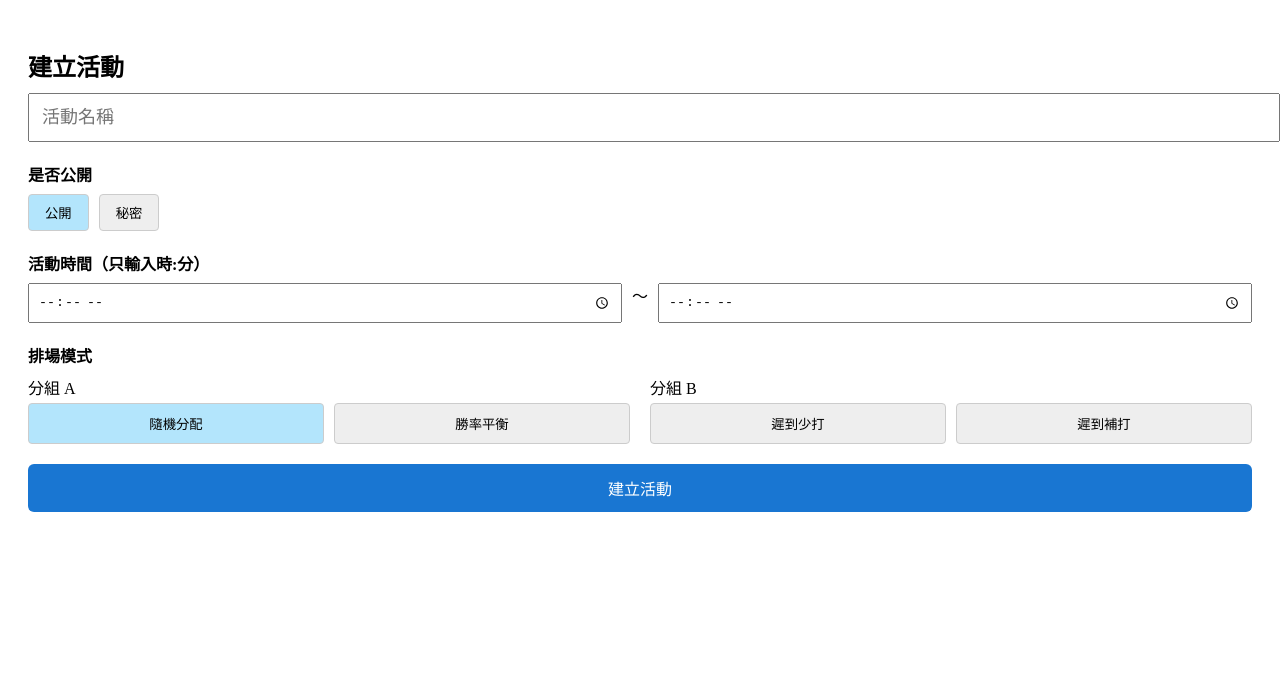
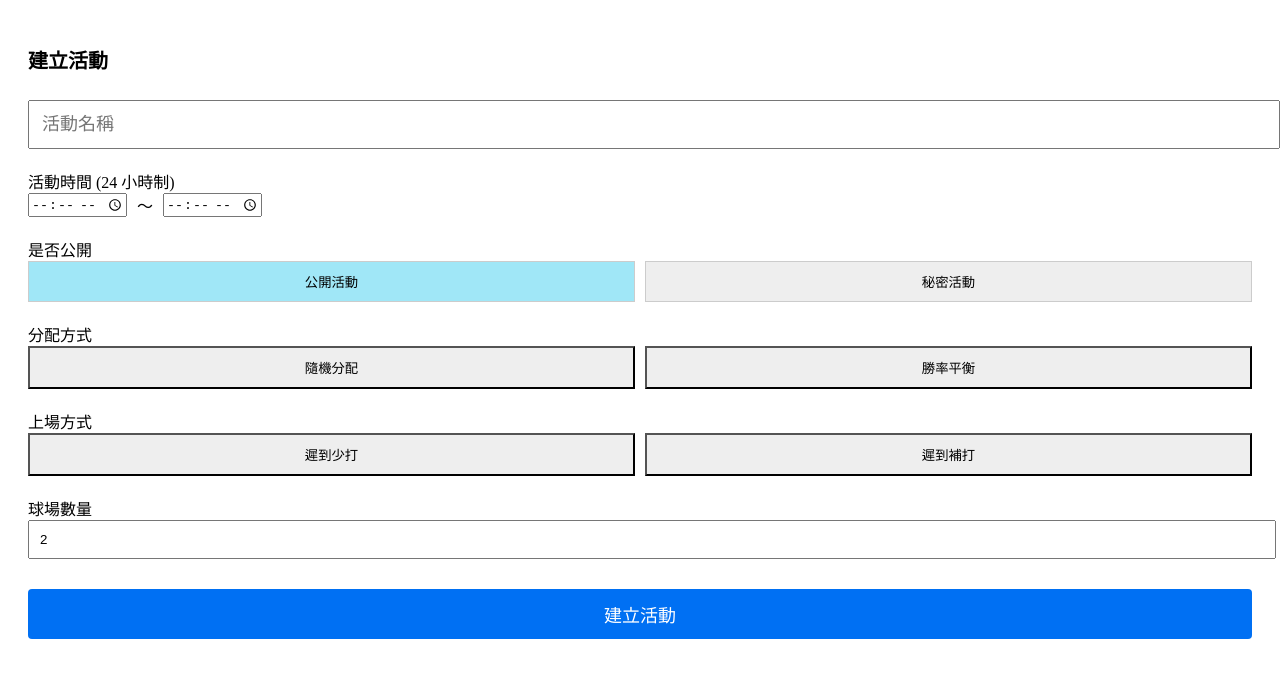
Before and after one commit to MRKENTW/badminton-app, a Next.js app: page /create in a window 1280 px wide. Shown: the top 678 px of the page. Built offline with nearby package versions, Linux system fonts and the light colour scheme.

Commit message:
Update create.tsx

```diff
--- a/pages/create.tsx
+++ b/pages/create.tsx
@@ -1,150 +1,163 @@
 import { useState } from "react";
+import { useRouter } from "next/router";
 
-export default function CreateActivityPage() {
+export default function CreateActivity() {
+  const router = useRouter();
   const [activityName, setActivityName] = useState("");
   const [isPublic, setIsPublic] = useState(true);
-  const [mode, setMode] = useState("A1"); // 預設為 A1
   const [startTime, setStartTime] = useState("");
   const [endTime, setEndTime] = useState("");
+  const [modeA, setModeA] = useState<null | "random" | "balance">(null);
+  const [modeB, setModeB] = useState<null | "less" | "makeup">(null);
+  const [courtCount, setCourtCount] = useState(2);
 
   const handleCreate = () => {
-    // 建立活動邏輯（之後可加上後端儲存）
-    alert(`活動：${activityName}\n公開：${isPublic}\n模式：${mode}\n時間：${startTime} - ${endTime}`);
+    if (!activityName || !startTime || !endTime || !modeA || !modeB) {
+      alert("請完整填寫所有欄位");
+      return;
+    }
+
+    const now = new Date();
+    const todayStr = now.toISOString().split("T")[0];
+
+    const startDate = new Date(`${todayStr}T${startTime}`);
+    let endDate = new Date(`${todayStr}T${endTime}`);
+
+    if (endDate <= startDate) {
+      endDate.setDate(endDate.getDate() + 1);
+    }
+
+    alert(`活動：${activityName}
+公開：${isPublic}
+時間：${startDate.toLocaleString()} ～ ${endDate.toLocaleString()}
+球場數：${courtCount}
+分配方式：${modeA}
+上場方式：${modeB}`);
+
+    // TODO: 將活動資訊送出至後端儲存，然後導頁
+    // router.push("/activity/xxx");
   };
 
   return (
     <div style={{ padding: 20 }}>
-      <h2 style={{ marginBottom: 10 }}>建立活動</h2>
+      <h2 style={{ fontSize: "20px" }}>建立活動</h2>
 
       <input
-        type="text"
         placeholder="活動名稱"
         value={activityName}
         onChange={(e) => setActivityName(e.target.value)}
-        style={{ padding: 12, fontSize: 18, width: "100%", marginBottom: 20 }}
+        style={{ padding: 12, fontSize: 18, width: "100%", margin: "10px 0" }}
       />
 
-      <div style={{ marginBottom: 20 }}>
-        <strong>是否公開</strong>
-        <div style={{ display: "flex", gap: 10, marginTop: 8 }}>
-          <button
-            onClick={() => setIsPublic(true)}
-            style={{
-              padding: "8px 16px",
-              backgroundColor: isPublic ? "#b3e5fc" : "#eee",
-              border: "1px solid #ccc",
-              borderRadius: 4,
-            }}
-          >
-            公開
-          </button>
-          <button
-            onClick={() => setIsPublic(false)}
-            style={{
-              padding: "8px 16px",
-              backgroundColor: !isPublic ? "#b3e5fc" : "#eee",
-              border: "1px solid #ccc",
-              borderRadius: 4,
-            }}
-          >
-            秘密
-          </button>
-        </div>
-      </div>
-
-      <div style={{ marginBottom: 20 }}>
-        <strong>活動時間（只輸入時:分）</strong>
-        <div style={{ display: "flex", gap: 10, marginTop: 8 }}>
+      <div style={{ marginTop: 10 }}>活動時間 (24 小時制)</div>
+      <div style={{ display: "flex", gap: 10 }}>
         <input
           type="time"
           value={startTime}
           onChange={(e) => setStartTime(e.target.value)}
-            style={{ padding: 8, flex: 1 }}
         />
         <span>～</span>
         <input
           type="time"
           value={endTime}
           onChange={(e) => setEndTime(e.target.value)}
-            style={{ padding: 8, flex: 1 }}
         />
       </div>
+
+      <div style={{ marginTop: 20 }}>是否公開</div>
+      <div style={{ display: "flex", gap: 10 }}>
+        <button
+          onClick={() => setIsPublic(true)}
+          style={{
+            padding: 10,
+            backgroundColor: isPublic ? "#a0e7f7" : "#eee",
+            border: "1px solid #ccc",
+            flex: 1,
+          }}
+        >
+          公開活動
+        </button>
+        <button
+          onClick={() => setIsPublic(false)}
+          style={{
+            padding: 10,
+            backgroundColor: !isPublic ? "#a0e7f7" : "#eee",
+            border: "1px solid #ccc",
+            flex: 1,
+          }}
+        >
+          秘密活動
+        </button>
       </div>
 
-      <div style={{ marginBottom: 20 }}>
-        <strong>排場模式</strong>
-        <div style={{ display: "flex", gap: 20, marginTop: 8 }}>
-          <div style={{ flex: 1 }}>
-            <div style={{ marginBottom: 4 }}>分組 A</div>
+      <div style={{ marginTop: 20 }}>分配方式</div>
       <div style={{ display: "flex", gap: 10 }}>
         <button
-                onClick={() => setMode("A1")}
+          onClick={() => setModeA("random")}
           style={{
+            padding: 10,
+            backgroundColor: modeA === "random" ? "#a0e7f7" : "#eee",
             flex: 1,
-                  padding: 10,
-                  backgroundColor: mode === "A1" ? "#b3e5fc" : "#eee",
-                  border: "1px solid #ccc",
-                  borderRadius: 4,
           }}
         >
           隨機分配
         </button>
         <button
-                onClick={() => setMode("A2")}
+          onClick={() => setModeA("balance")}
           style={{
+            padding: 10,
+            backgroundColor: modeA === "balance" ? "#a0e7f7" : "#eee",
             flex: 1,
-                  padding: 10,
-                  backgroundColor: mode === "A2" ? "#b3e5fc" : "#eee",
-                  border: "1px solid #ccc",
-                  borderRadius: 4,
           }}
         >
           勝率平衡
         </button>
       </div>
-          </div>
-          <div style={{ flex: 1 }}>
-            <div style={{ marginBottom: 4 }}>分組 B</div>
+
+      <div style={{ marginTop: 20 }}>上場方式</div>
       <div style={{ display: "flex", gap: 10 }}>
         <button
-                onClick={() => setMode("B1")}
+          onClick={() => setModeB("less")}
           style={{
+            padding: 10,
+            backgroundColor: modeB === "less" ? "#a0e7f7" : "#eee",
             flex: 1,
-                  padding: 10,
-                  backgroundColor: mode === "B1" ? "#b3e5fc" : "#eee",
-                  border: "1px solid #ccc",
-                  borderRadius: 4,
           }}
         >
           遲到少打
         </button>
         <button
-                onClick={() => setMode("B2")}
+          onClick={() => setModeB("makeup")}
           style={{
+            padding: 10,
+            backgroundColor: modeB === "makeup" ? "#a0e7f7" : "#eee",
             flex: 1,
-                  padding: 10,
-                  backgroundColor: mode === "B2" ? "#b3e5fc" : "#eee",
-                  border: "1px solid #ccc",
-                  borderRadius: 4,
           }}
         >
           遲到補打
         </button>
       </div>
-          </div>
-        </div>
-      </div>
+
+      <div style={{ marginTop: 20 }}>球場數量</div>
+      <input
+        type="number"
+        min={1}
+        value={courtCount}
+        onChange={(e) => setCourtCount(Number(e.target.value))}
+        style={{ width: "100%", padding: 10 }}
+      />
 
       <button
         onClick={handleCreate}
         style={{
+          marginTop: 30,
+          width: "100%",
           padding: 12,
-          width: "100%",
-          backgroundColor: "#1976d2",
+          fontSize: 18,
+          backgroundColor: "#0070f3",
           color: "white",
-          fontSize: 16,
           border: "none",
-          borderRadius: 6,
+          borderRadius: 4,
         }}
       >
         建立活動
```
Lines whose indentation alone changed are shown as unchanged.
